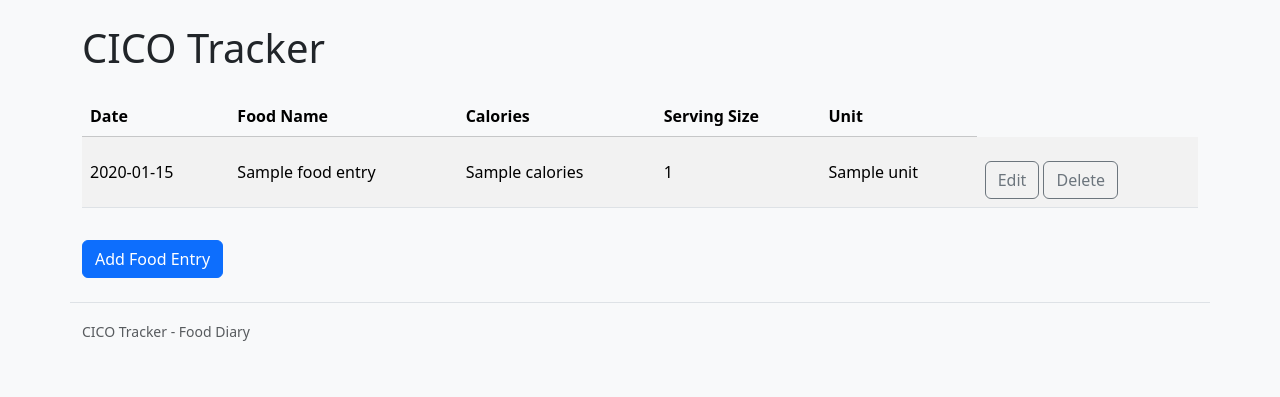
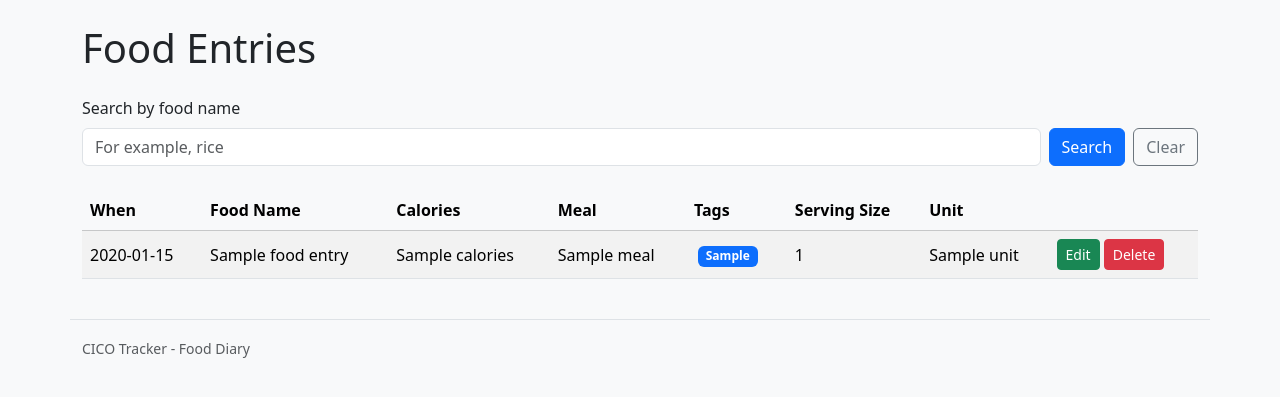
Before and after one commit to Rjohnahld/CICO, a Node server app: template views/index.ejs in a window 1280 px wide. Shown: the part 56-453 px from the top of the page. Run offline with Node 20, Linux system fonts and the light colour scheme; the template is opened without the code that fills it: most values are stand-ins (such as "Sample title", 1, 10 or a date in 2020); some libraries are stand-ins or nearby versions.

Commit message:
big mess 3

```diff
--- a/index.js
+++ b/index.js
@@ -26,34 +26,136 @@ const dbConfig = {
 
 const dbConnection = mysql2.createPool(dbConfig);
 
-app.get("/", async (req, res) => {
-    const [rows] = await dbConnection.execute("SELECT * FROM food_entries");
-    res.render("index", { pageTitle: 'Food Entries', foodEntries: rows });
+app.get('/', async function (req, res) {
+    const searchTerm = (req.query.search || '').trim();
+    const sql = `SELECT food_entries.id, dateTime, foodName, calories,
+    servingSize, unit, meals.name as 'meal',
+    group_concat(tags.name) as 'selected_tags' FROM food_entries
+    LEFT JOIN meals ON food_entries.meal_id = meals.id
+    LEFT JOIN food_entries_tags ON food_entries_tags.food_entry_id = food_entries.id
+    LEFT JOIN tags ON food_entries_tags.tag_id = tags.id
+    WHERE food_entries.foodName LIKE ?
+    GROUP BY food_entries.id, dateTime, foodName, calories, servingSize, unit, meal`;
+
+    const [rows] = await dbConnection.execute(sql, [`%${searchTerm}%`]);
+
+    res.render('index', {
+        pageTitle: 'Food Entries',
+        foodEntries: rows,
+        searchTerm: searchTerm
+    });
 });
 
-app.get("/food-entry/create", function(req,res){
-    res.render('create-food-entry', { pageTitle: 'Add Food Entry' });
+app.get("/food-entry/create", async function (req, res) {
+    const [meals] = await dbConnection.execute("SELECT * FROM meals");
+    const [tags] = await dbConnection.execute("SELECT * FROM tags");
+    res.render('create-food-entry', { pageTitle: 'Add Food Entry', meals, tags });
 })
 
-app.post('/food-entry/create', async (req, res) => {
-    const { dateTime, foodName, calories, servingSize, unit } = req.body;
-    const query = `INSERT INTO food_entries
-    (dateTime, foodName, calories, servingSize, unit)
-    VALUES (?, ?, ?, ?, ?)`;
-    const values = [dateTime, foodName, calories, servingSize, unit];
-    await dbConnection.execute(query, values);
-    res.redirect("/");
+app.post('/food-entry/create', async function (req, res, next) {
+    const connection = await dbConnection.getConnection();
+    try {
+        await connection.beginTransaction();
+        const { dateTime, foodName, calories, servingSize, meal, unit } = req.body;
+        const sql = `INSERT INTO food_entries (dateTime, foodName, calories, meal_id,
+        servingSize, unit) VALUES(?, ?, ?, ?, ?, ?);`
+
+        const values = [dateTime, foodName, calories, meal || '1', servingSize, unit];
+
+        const [results] = await connection.execute(sql, values);
+        const newFoodEntryID = results.insertId;
+
+        const tags = [...new Set(req.body.tags || [])];
+        for (let t of tags) {
+            const sql = `INSERT INTO food_entries_tags (food_entry_id, tag_id) VALUE (?, ?)`;
+            await connection.execute(sql, [newFoodEntryID, t]);
+        }
+        await connection.commit();
+        res.redirect('/');
+
+    } catch (e) {
+
+        await connection.rollback();
+        console.error(e);
+        next(e);
+    } finally {
+        connection.release();
+    }
+
 })
 
-app.get("/food-entry/:id/edit", async (req, res) => {
-    const [rows] = await dbConnection.execute("SELECT * FROM food_entries WHERE  id = ?", [req.params.id]);
-    const foodEntry = rows[0];
-    res.render("edit-food-entry", { pageTitle: 'Edit Food Entry', foodEntry });
+app.get('/food-entry/:id/edit', async function (req, res) {
+    const foodRecordID = req.params.id;
+    const [foodEntries] = await dbConnection.execute(`
+    SELECT * FROM food_entries WHERE id = ?`,
+        [foodRecordID]);
+    const foodEntry = foodEntries[0];
+
+    const [foodEntryTags] = await dbConnection.execute(`SELECT * FROM
+    food_entries_tags WHERE food_entry_id = ?`, [foodRecordID]);
+
+    const [meals] = await dbConnection.execute("SELECT * FROM meals");
+
+    const [tags] = await dbConnection.execute("SELECT * FROM tags");
+    res.render('edit-food-entry', {
+        pageTitle: 'Edit Food Entry',
+        foodEntry,
+        meals: meals,
+        tags: tags,
+        relatedTags: foodEntryTags.map(t => t.tag_id)
+    })
+})
+
+app.post('/food-entry/:id/edit', async function (req, res, next) {
+    const connection = await dbConnection.getConnection();
+    try {
+        await connection.beginTransaction();
+        const foodEntryID = req.params.id;
+        const sql = `UPDATE food_entries SET dateTime=?,
+        foodName=?,
+        calories=?,
+        meal_id=?,
+        servingSize=?,
+        unit=?
+        WHERE id =?;`
+        const bindings = [
+            req.body.dateTime,
+            req.body.foodName,
+            req.body.calories,
+            req.body.meal || '1',
+            req.body.servingSize,
+            req.body.unit,
+            foodEntryID
+        ];
+
+        // delete all existing tags from the food record
+        await connection.execute(`DELETE FROM food_entries_tags WHERE
+        food_entry_id = ?`, [foodEntryID]);
+
+        // re-add all the relationships
+        const tags = [...new Set(req.body.tags || [])];
+        for (let t of tags) {
+            const sql = `INSERT INTO food_entries_tags (food_entry_id, tag_id)
+            VALUE (?, ?)`;
+            await connection.execute(sql, [foodEntryID, t]);
+        }
+
+        const results = await connection.execute(sql, bindings)
+        await connection.commit();
+        res.redirect('/')
+    } catch (e) {
+        console.error(e);
+        await connection.rollback();
+        next(e);
+    } finally {
+        await connection.release();
+    }
+
 })
 
 app.get("/food-entry/:id/delete", async (req, res) => {
     const [rows] = await dbConnection.execute("SELECT * FROM food_entries WHERE id = ?",
-    [req.params.id]);
+        [req.params.id]);
     res.render("delete-food-entry", { pageTitle: 'Delete Food Entry', foodEntry: rows[0] });
 })
 
--- a/views/create-food-entry.ejs
+++ b/views/create-food-entry.ejs
@@ -1,5 +1,6 @@
 <h1 class="mb-4">Add Food Entry</h1>
 <form method="POST" class="card card-body">
-  <%- include("food-entry-form", { foodEntry: undefined }) %>
+  <%- include("food-entry-form", { foodEntry: {}, meals: meals,  tags: tags,
+    relatedTags: []}) %>
     <button type="submit" class="btn btn-primary mt-3">Add Food Entry</button>
   </form>
--- a/views/edit-food-entry.ejs
+++ b/views/edit-food-entry.ejs
@@ -1,5 +1,5 @@
 <h1 class="mb-4">Edit Food Entry</h1>
 <form method="POST" class="card card-body">
-  <%- include("food-entry-form", { foodEntry: foodEntry }) %>
+  <%- include("food-entry-form", { foodEntry: foodEntry, meals, tags: tags, relatedTags: relatedTags}) %>
     <button type="submit" class="btn btn-primary mt-3">Update Food Entry</button>
-  </form>
+</form>
--- a/views/index.ejs
+++ b/views/index.ejs
@@ -1,20 +1,44 @@
-<h1 class="mb-4">CICO Tracker</h1>
+<h1 class="mb-4">Food Entries</h1>
 <div class="table-responsive">
+    <form method="GET" action="/" class="row g-2 mb-4">
+        <div class="col-sm">
+            <label class="form-label" for="search">Search by food name</label>
+            <input class="form-control" type="search" id="search" name="search" value="<%= searchTerm %>"
+                placeholder="For example, rice">
+        </div>
+        <div class="col-sm-auto d-flex align-items-end gap-2">
+            <button class="btn btn-primary" type="submit">Search</button>
+            <a class="btn btn-outline-secondary" href="/">Clear</a>
+        </div>
+    </form>
+    <% if (foodEntries.length===0) { %>
+        <div class="alert alert-info" role="status">
+            <% if (searchTerm) { %>
+                No food entries found for "<%= searchTerm %>".
+                    <% } else { %>
+                        There are no food entries yet. Use Add Food Entry to create one.
+                        <% } %>
+        </div>
+        <% } %>
             <table class="table table-striped table-hover align-middle">
                 <thead class="table-light">
                     <tr>
-                <th>Date</th>
+                        <th>When</th>
                         <th>Food Name</th>
                         <th>Calories</th>
+                        <th>Meal</th>
+                        <th>Tags</th>
                         <th>Serving Size</th>
                         <th>Unit</th>
+                        <th></th>
                     </tr>
                 </thead>
                 <tbody>
-            <% foodEntries.forEach(function(foodEntry) { %>
+                    <% for (let foodEntry of foodEntries) { %>
                         <tr>
                             <td>
-                        <%= foodEntry.dateTime %>
+                                <%= foodEntry.dateTime.split(' ')[0] %><br/>
+            <%= foodEntry.dateTime.split(' ')[1] %>
           </td>
           <td>
             <%= foodEntry.foodName %>
@@ -23,19 +47,27 @@
             <%= foodEntry.calories %>
           </td>
           <td>
+            <%= foodEntry.meal %>
+          </td>
+          <td>
+            <% for (const tag of (foodEntry.selected_tags || '').split(' ,').filter(Boolean)) { %>
+                                    <span class="badge text-bg-primary ms-1 me-1">
+                                        <%= tag %>
+                                    </span>
+                                    <% } %>
+                            </td>
+                            <td>
                                 <%= foodEntry.servingSize %>
                             </td>
                             <td>
                                 <%= foodEntry.unit %>
                             </td>
                             <td>
-                        <a class="btn btn-outline-secondary mt-3" href="/food-entry/<%= foodEntry.id %>/edit">Edit</a>
-                        <a class="btn btn-outline-secondary mt-3"
-                            href="/food-entry/<%= foodEntry.id %>/delete">Delete</a>
+                                <a class="btn btn-success btn-sm" href="food-entry/<%= foodEntry.id %>/edit">Edit</a>
+                                <a class="btn btn-danger btn-sm" href="food-entry/<%= foodEntry.id %>/delete">Delete</a>
                             </td>
                         </tr>
-                <% }) %>
+                        <% } %>
                 </tbody>
             </table>
 </div>
-<a class="btn btn-primary mt-3" href="/food-entry/create">Add Food Entry</a>
```
Also changed, not shown: views/food-entry-form.ejs (+24 -0 lines), migrations/01_add_meals_table.sql (added), migrations/02_add_food_entries_meals_fk.sql (added), migrations/03_migrate_existing_meals.sql (added), migrations/04_add_tags_table.sql (added). Lines whose indentation alone changed are shown as unchanged.
